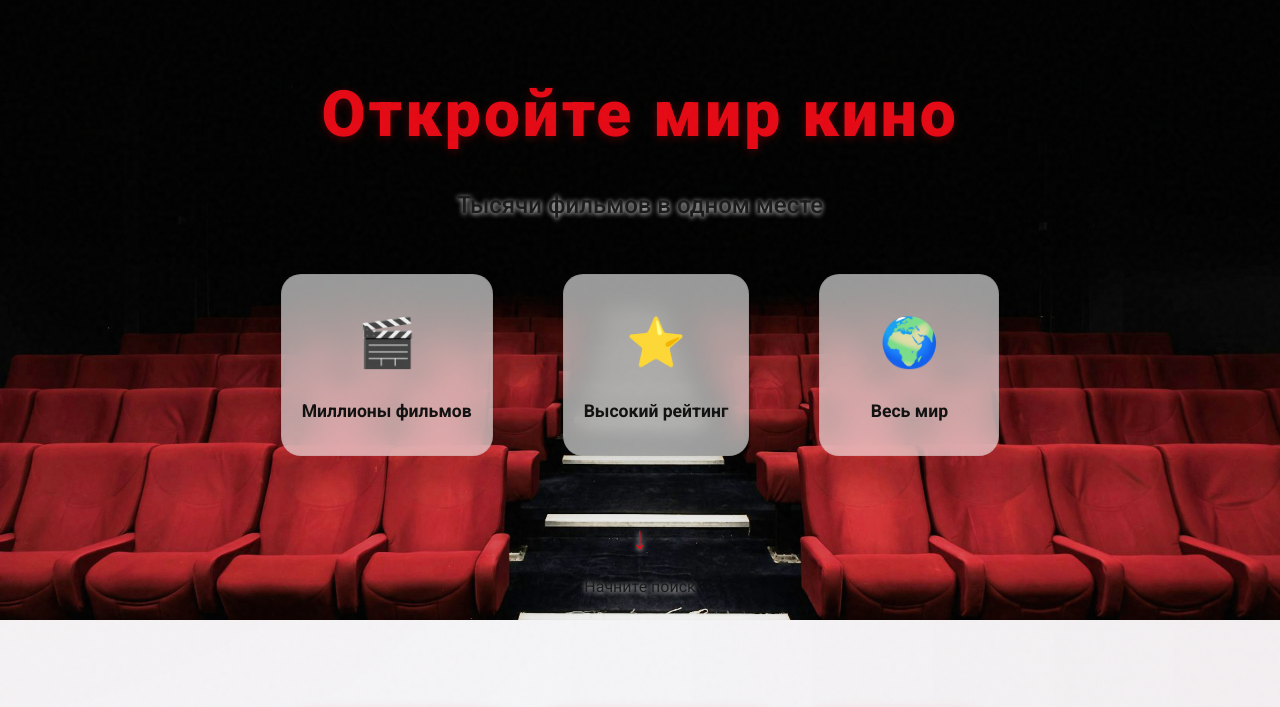
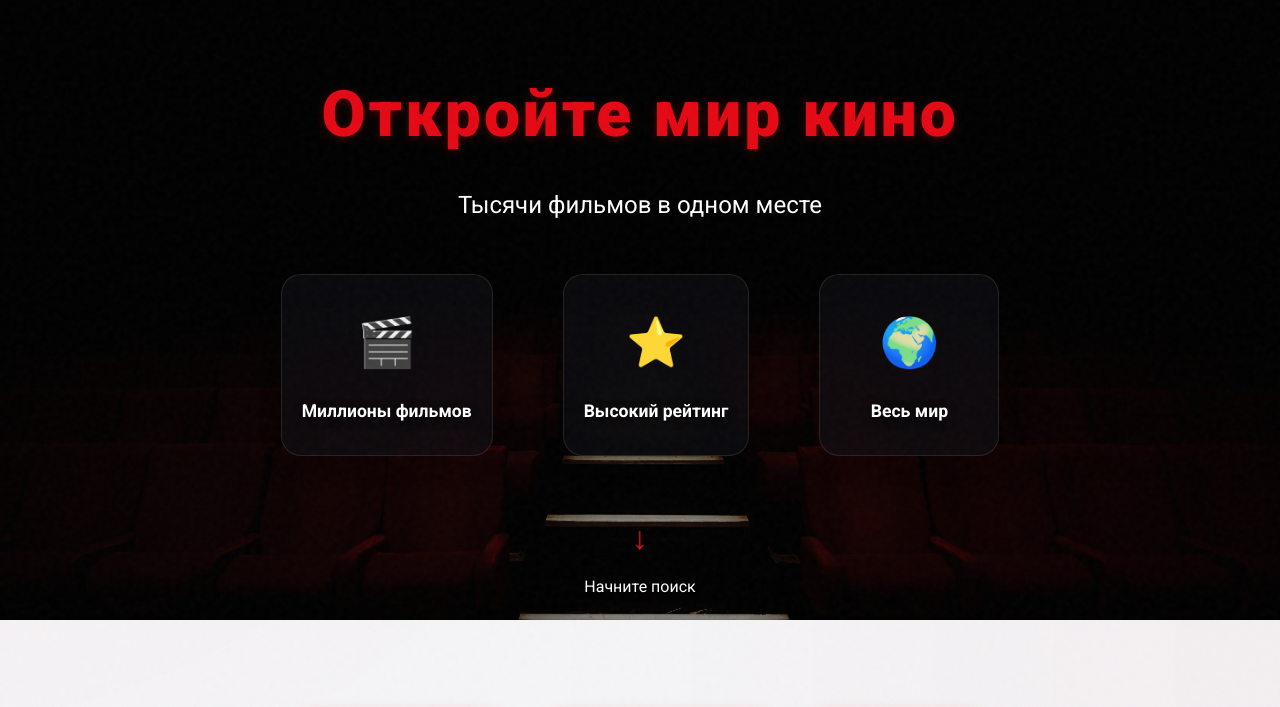
Before and after one commit to ye4017644-hash/movie-catalog, a plain HTML site: page index.html in a window 1280 px wide. Both pictures are taken after a click on the button "Сменить тему". Shown: the part 90-797 px from the top of the page. Drawn offline with Linux system fonts and the light colour scheme; no server answers.

```diff
--- a/style.css
+++ b/style.css
@@ -974,25 +974,22 @@
 /* ============================================
    تعديلات حصرية لتنظيف الـ Light Mode (الهيرو)
    ============================================ */
+/* إجبار قسم الهيرو إنه يفضل فخم وسينمائي (غامق) حتى في الوضع الفاتح */
 body.light-mode .hero-section {
-    /* 🔥 تعديل الـ VPN: سحب الصورة من ملفات الموقع 🔥 */
-    background: linear-gradient(135deg, rgba(255, 255, 255, 0.5) 0%, rgba(255, 255, 255, 0.7) 100%),
+    background: linear-gradient(135deg, rgba(0, 0, 0, 0.8) 0%, rgba(26, 0, 0, 0.9) 100%),
         url('./bg.jpg') center/cover !important;
 }
 
-body.light-mode .hero-overlay {
-    background: transparent !important;
+body.light-mode .hero-subtitle,
+body.light-mode .stat-label,
+body.light-mode .hero-scroll-indicator {
+    color: #ffffff !important;
+    text-shadow: 0 2px 10px rgba(0, 0, 0, 0.8) !important;
 }
 
-body.light-mode .hero-subtitle {
-    color: #1a1a1a !important;
-    text-shadow: 0 1px 5px rgba(255, 255, 255, 0.9) !important;
-    font-weight: 500 !important;
-}
-
-body.light-mode .hero-scroll-indicator {
-    color: #1a1a1a !important;
-    text-shadow: 0 1px 5px rgba(255, 255, 255, 0.9) !important;
+body.light-mode .stat-item {
+    background: rgba(15, 15, 20, 0.6) !important;
+    border: 1px solid rgba(255, 255, 255, 0.1) !important;
 }
 
 body.light-mode .scroll-arrow {
```
